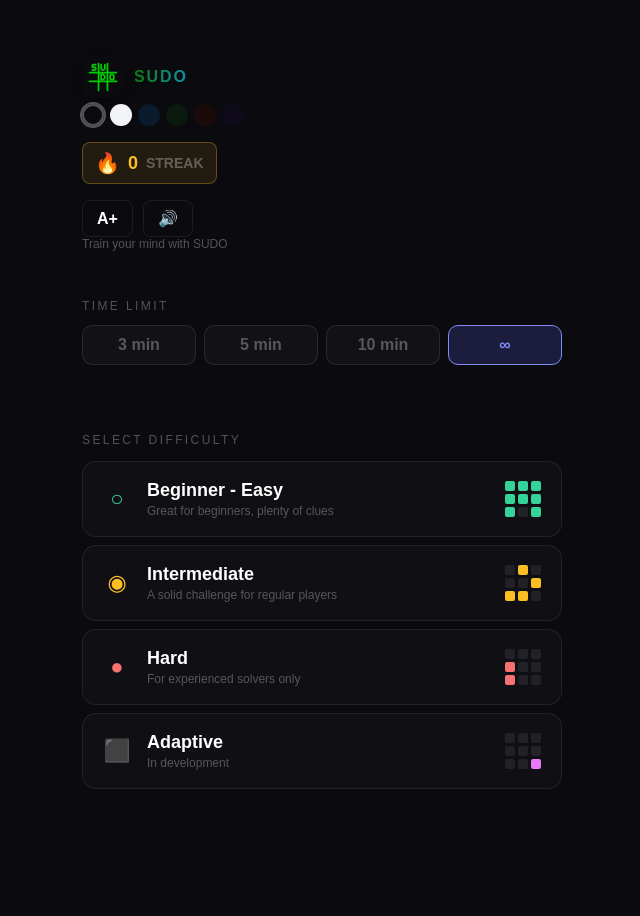
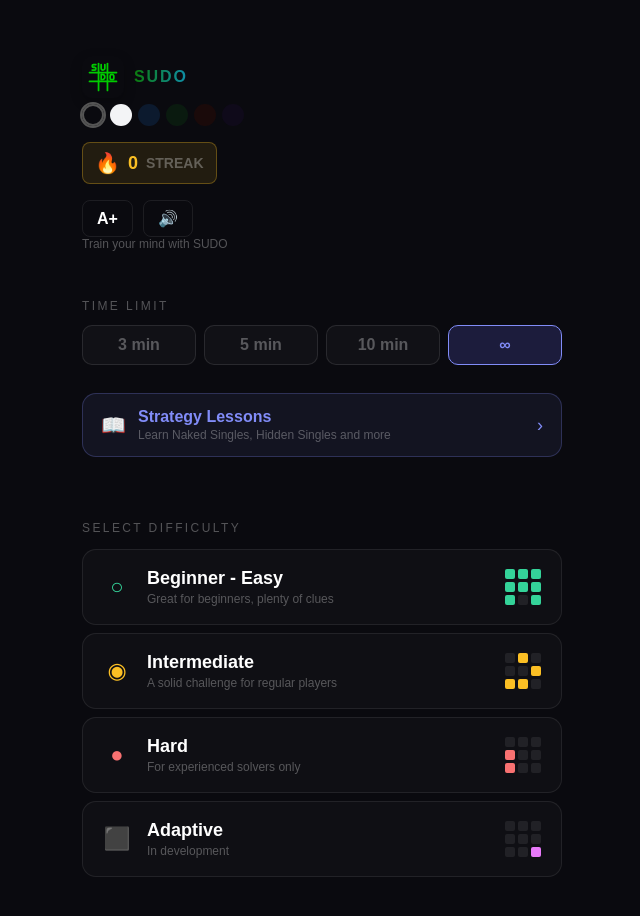
Before and after one commit to kkostia/SB4_Project, a React (Create React App) app in the folder sudoku-pwa/: page / in a window 1280 px wide. Shown: the whole page, without its empty margins (318-958 px from the left). Before the commit the page ends 840 px from the top, so only its background shows below. Built offline with nearby package versions, Linux system fonts and the light colour scheme.

Commit message:
lessons button created in main page. SCRUM-30

```diff
--- a/sudoku-pwa/src/components/HomePage.jsx
+++ b/sudoku-pwa/src/components/HomePage.jsx
@@ -329,7 +329,27 @@ export default function HomePage({
           </p>
         )}
       </div>
-
+        {/* lessons entry point */}
+      <button
+        style={{
+          display: "flex", alignItems: "center", justifyContent: "space-between",
+          padding: "14px 18px", borderRadius: "14px", textAlign: "left",
+          background: "rgba(129,140,248,0.08)", border: "1px solid rgba(129,140,248,0.25)",
+          cursor: "pointer", width: "100%", marginBottom: "24px", outline: "none",
+          color: "#818cf8",
+        }}
+      >
+        <div style={{ display: "flex", alignItems: "center", gap: "12px" }}>
+          <span style={{ fontSize: "20px" }}>📖</span>
+          <div>
+            <p style={{ margin: 0, fontSize: "var(--font-base)", fontWeight: 700 }}>Strategy Lessons</p>
+            <p style={{ margin: "2px 0 0", fontSize: "var(--font-sm)", color: "var(--text-muted)" }}>
+              Learn Naked Singles, Hidden Singles and more
+            </p>
+          </div>
+        </div>
+        <span style={{ fontSize: "18px" }}>›</span>
+      </button>
       <div
         style={{
           fontSize: "var(--font-sm)",
--- /dev/null
+++ b/sudoku-pwa/src/components/Lessons.jsx
@@ -0,0 +1 @@
+import { useState } from "react";
```
